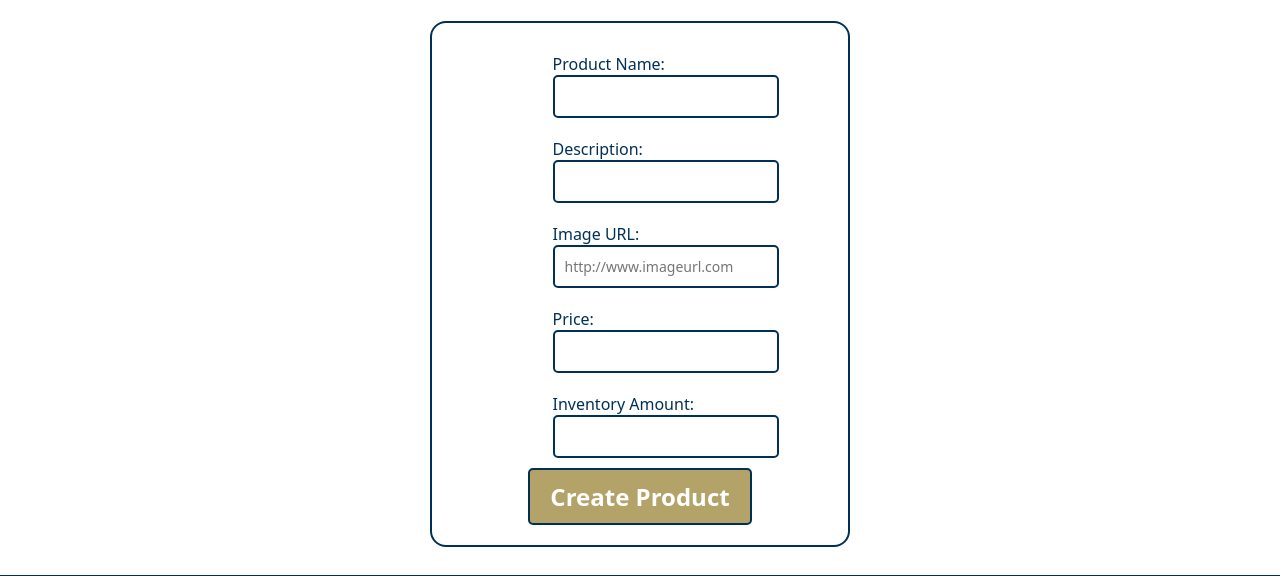
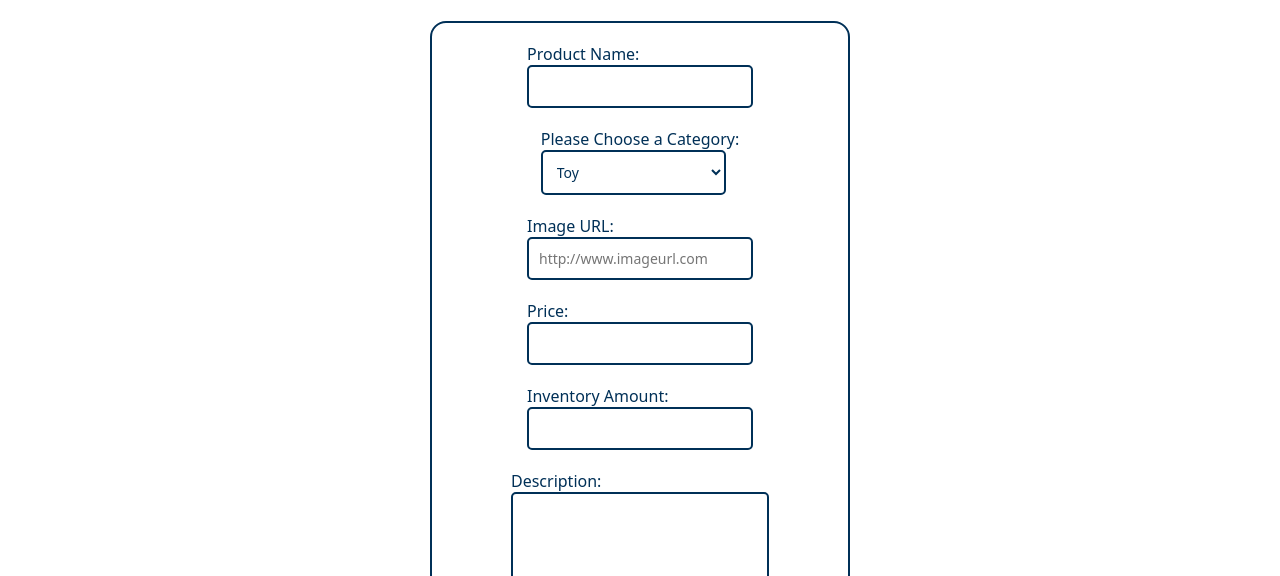
Before and after one commit to DrAcula27/productStore, a website: page public/create_products/index.html in a window 1280 px wide. Shown: the part 185-761 px from the top of the page. Drawn offline with Linux system fonts and the light colour scheme.

Commit message:
add category to Product schema, update create_product route and page

```diff
--- a/models/product.js
+++ b/models/product.js
@@ -2,6 +2,7 @@ const mongoose = require("mongoose");
 
 const productSchema = new mongoose.Schema({
   name: {type: String, required: true, unique: true},
+  category: {type: String, required: true},
   description: {type: String, required: true},
   imageURL: {type: String, required: true},
   price: {type: Number, default: 1.00},
--- a/public/common.css
+++ b/public/common.css
@@ -67,7 +67,7 @@ button:hover {
 /* create product form layout */
 #container {
   margin: 0 auto;
-  padding: 20px;
+  padding: 10px;
   max-width: 420px;
   border: 2px solid var(--navy-blue);
   border-radius: 1em;
@@ -78,16 +78,17 @@ button:hover {
 
 .input-container {
   margin: 10px auto;
-  width: 175px;
 }
 
-.input-container > label {
+.input-container > p > label {
   color: var(--navy-blue);
   font-size: 16px;
   font-family: inherit;
 }
 
-input {
+.input-container > input,
+.input-container > textarea,
+.input-container > select {
   font-size: 14px;
   font-family: inherit;
   padding: 10px;
@@ -98,13 +99,7 @@ input {
 select {
   background-color: var(--white);
   color: var(--navy-blue);
-  width: 175px;
-  padding: 5px 15px;
-  margin: 10px auto;
-  font-size: 16px;
-  font-family: inherit;
-  border: 2px solid var(--navy-blue);
-  border-radius: 5px;
+  width: 185px;
 }
 
 /* search bar form layout */
--- a/public/create_products/index.html
+++ b/public/create_products/index.html
@@ -36,19 +36,26 @@
         <i class="fa-solid fa-cart-shopping"></i>
       </button>
     </nav>
-
+    <!-- create a product inputs -->
     <div id="container">
       <p id="upload-status" class="hidden"></p>
+      <!-- name -->
       <div class="input-container">
-        <label for="name-input">Product Name: </label>
+        <p><label for="name-input">Product Name: </label></p>
         <input type="text" id="name-input" required />
       </div>
       <div class="input-container">
-        <label for="description-input">Description: </label>
-        <input type="text" id="description-input" required />
+        <p><label for="category-select">Please Choose a Category: </label></p>
+        <select name="category-select" id="category-select">
+          <option value="toy">Toy</option>
+          <option value="food">Food</option>
+          <option value="clothing">Clothing</option>
+          <option value="supplies">Supplies</option>
+        </select>
       </div>
+      <!-- image URL -->
       <div class="input-container">
-        <label for="url-input">Image URL: </label>
+        <p><label for="url-input">Image URL: </label></p>
         <input
           type="text"
           id="url-input"
@@ -56,18 +63,33 @@
           required
         />
       </div>
+      <!-- price -->
       <div class="input-container">
-        <label for="price-input">Price: </label>
+        <p><label for="price-input">Price: </label></p>
         <input type="number" min="0" id="price-input" />
       </div>
+      <!-- inventory -->
       <div class="input-container">
-        <label for="inventory-input">Inventory Amount: </label>
+        <p><label for="inventory-input">Inventory Amount: </label></p>
         <input type="number" min="0" id="inventory-input" />
       </div>
+      <!-- description -->
+      <div class="input-container">
+        <p><label for="description-input">Description: </label></p>
+        <textarea
+          name="description-input"
+          id="description-input"
+          cols="27"
+          rows="5"
+          required
+        ></textarea>
+      </div>
+      <!-- isInStock -> submitted as true when user creates a product -->
       <div class="input-container hidden">
-        <label for="in-stock-input">Product in stock? </label>
-        <input type="text" id="in-stock-input" value="true" readonly >
+        <p><label for="in-stock-input">Product in stock? </label></p>
+        <input type="text" id="in-stock-input" value="true" readonly />
       </div>
+      <!-- submit button -->
       <button id="submit-button">Create Product</button>
     </div>
     <footer id="footer">
--- a/server.js
+++ b/server.js
@@ -33,6 +33,7 @@ mongoose.connection.once("open", () => {
 app.post("/create_product", async (req, res) => {
   const {
     nameString: name,
+    categoryString: category,
     descriptionString: description,
     imageURLString: imageURL,
     priceNumber: price,
@@ -42,6 +43,7 @@ app.post("/create_product", async (req, res) => {
 
   let returnedValue = await Product.create({
     name,
+    category,
     description,
     imageURL,
     price,
```
Also changed, not shown: public/show_product/index.html (+56 -0 lines).
